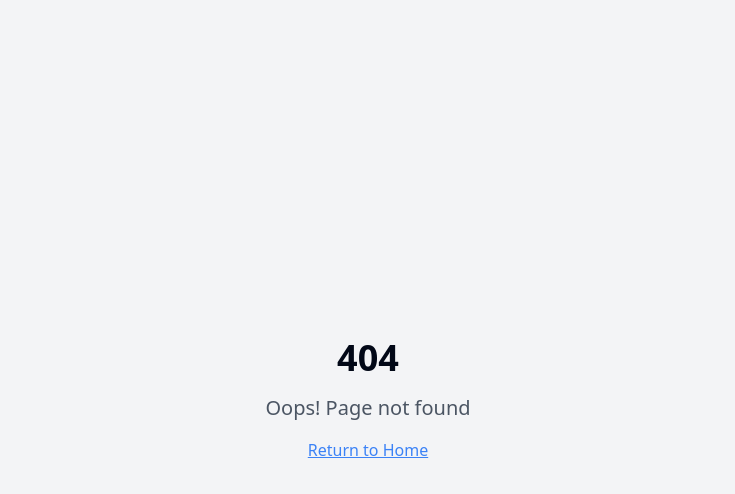
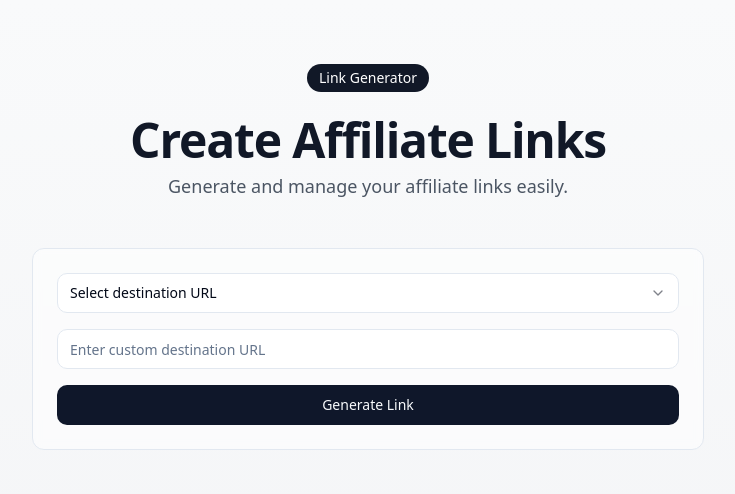
Before and after one commit to seniorcorel/affiliate-signup-tracker, a React (Vite) app: page /create-links in a window 1280 px wide. Before the commit this address had no page. Shown: the top 494 px of the page, without its empty margins (272-1007 px from the left). Built offline with nearby package versions, Linux system fonts and the light colour scheme.

Commit message:
Add affiliate link creation view
Adds a new view allowing affiliates to create links.  The view will list generated links with timestamps, destination links, and shortlinks, enabling shortlink copying.  Link creation options include flinbo.com, flinbo.com/register, and custom links.

```diff
--- a/src/App.tsx
+++ b/src/App.tsx
@@ -1,9 +1,11 @@
+
 import { Toaster } from "@/components/ui/toaster";
 import { Toaster as Sonner } from "@/components/ui/sonner";
 import { TooltipProvider } from "@/components/ui/tooltip";
 import { QueryClient, QueryClientProvider } from "@tanstack/react-query";
 import { BrowserRouter, Routes, Route } from "react-router-dom";
 import Index from "./pages/Index";
+import CreateLinks from "./pages/CreateLinks";
 import NotFound from "./pages/NotFound";
 
 const queryClient = new QueryClient();
@@ -16,6 +18,7 @@ const App = () => (
       <BrowserRouter>
         <Routes>
           <Route path="/" element={<Index />} />
+          <Route path="/create-links" element={<CreateLinks />} />
           {/* ADD ALL CUSTOM ROUTES ABOVE THE CATCH-ALL "*" ROUTE */}
           <Route path="*" element={<NotFound />} />
         </Routes>
--- /dev/null
+++ b/src/pages/CreateLinks.tsx
@@ -0,0 +1,153 @@
+
+import { useState } from "react";
+import { Button } from "@/components/ui/button";
+import {
+  Select,
+  SelectContent,
+  SelectItem,
+  SelectTrigger,
+  SelectValue,
+} from "@/components/ui/select";
+import { Input } from "@/components/ui/input";
+import { toast } from "sonner";
+import { format } from "date-fns";
+
+interface GeneratedLink {
+  id: string;
+  destinationUrl: string;
+  shortUrl: string;
+  createdAt: Date;
+}
+
+const PREDEFINED_URLS = [
+  { label: "flinbo.com", value: "https://flinbo.com" },
+  { label: "flinbo.com/register", value: "https://flinbo.com/register" },
+];
+
+const CreateLinks = () => {
+  const [generatedLinks, setGeneratedLinks] = useState<GeneratedLink[]>([]);
+  const [customUrl, setCustomUrl] = useState("");
+  const [selectedPredefined, setSelectedPredefined] = useState("");
+
+  const generateShortUrl = () => {
+    const chars = 'ABCDEFGHIJKLMNOPQRSTUVWXYZabcdefghijklmnopqrstuvwxyz0123456789';
+    let result = 'short.ly/';
+    for (let i = 0; i < 6; i++) {
+      result += chars.charAt(Math.floor(Math.random() * chars.length));
+    }
+    return result;
+  };
+
+  const handleCreateLink = () => {
+    const destinationUrl = selectedPredefined || customUrl;
+
+    if (!destinationUrl) {
+      toast.error("Please select or enter a destination URL");
+      return;
+    }
+
+    const newLink: GeneratedLink = {
+      id: Math.random().toString(36).substr(2, 9),
+      destinationUrl,
+      shortUrl: generateShortUrl(),
+      createdAt: new Date(),
+    };
+
+    setGeneratedLinks(prev => [newLink, ...prev]);
+    toast.success("Link generated successfully!");
+
+    if (!selectedPredefined) {
+      setCustomUrl("");
+    }
+  };
+
+  const copyToClipboard = (text: string) => {
+    navigator.clipboard.writeText(text);
+    toast.success("Link copied to clipboard!");
+  };
+
+  return (
+    <div className="min-h-screen bg-gradient-to-b from-gray-50 to-gray-100">
+      <div className="container mx-auto px-4 py-16">
+        <div className="space-y-2 text-center animate-fade-up">
+          <div className="inline-block rounded-full bg-gray-900 px-3 py-1 text-sm text-white mb-4">
+            Link Generator
+          </div>
+          <h1 className="text-4xl font-bold tracking-tight text-gray-900 sm:text-5xl">
+            Create Affiliate Links
+          </h1>
+          <p className="text-lg text-gray-600 max-w-2xl mx-auto">
+            Generate and manage your affiliate links easily.
+          </p>
+        </div>
+
+        <div className="mt-12 max-w-2xl mx-auto space-y-8">
+          <div className="bg-white/50 backdrop-blur-sm rounded-lg border p-6 space-y-4">
+            <div className="space-y-4">
+              <Select onValueChange={setSelectedPredefined} value={selectedPredefined}>
+                <SelectTrigger>
+                  <SelectValue placeholder="Select destination URL" />
+                </SelectTrigger>
+                <SelectContent>
+                  <SelectItem value="">Custom URL</SelectItem>
+                  {PREDEFINED_URLS.map((url) => (
+                    <SelectItem key={url.value} value={url.value}>
+                      {url.label}
+                    </SelectItem>
+                  ))}
+                </SelectContent>
+              </Select>
+
+              {!selectedPredefined && (
+                <Input
+                  type="url"
+                  placeholder="Enter custom destination URL"
+                  value={customUrl}
+                  onChange={(e) => setCustomUrl(e.target.value)}
+                />
+              )}
+
+              <Button onClick={handleCreateLink} className="w-full">
+                Generate Link
+              </Button>
+            </div>
+          </div>
+
+          <div className="space-y-4">
+            {generatedLinks.map((link) => (
+              <div
+                key={link.id}
+                className="bg-white/50 backdrop-blur-sm rounded-lg border p-4 space-y-2"
+              >
+                <div className="flex justify-between items-center">
+                  <span className="text-sm text-gray-500">
+                    {format(link.createdAt, "MMM d, yyyy HH:mm")}
+                  </span>
+                </div>
+                <div className="space-y-1">
+                  <p className="text-sm text-gray-600 font-mono break-all">
+                    {link.destinationUrl}
+                  </p>
+                  <div className="flex items-center gap-2">
+                    <code className="flex-1 block bg-gray-50 rounded px-2 py-1 text-sm font-mono text-blue-600">
+                      {link.shortUrl}
+                    </code>
+                    <Button
+                      variant="outline"
+                      size="sm"
+                      onClick={() => copyToClipboard(link.shortUrl)}
+                    >
+                      Copy
+                    </Button>
+                  </div>
+                </div>
+              </div>
+            ))}
+          </div>
+        </div>
+      </div>
+    </div>
+  );
+};
+
+export default CreateLinks;
```
